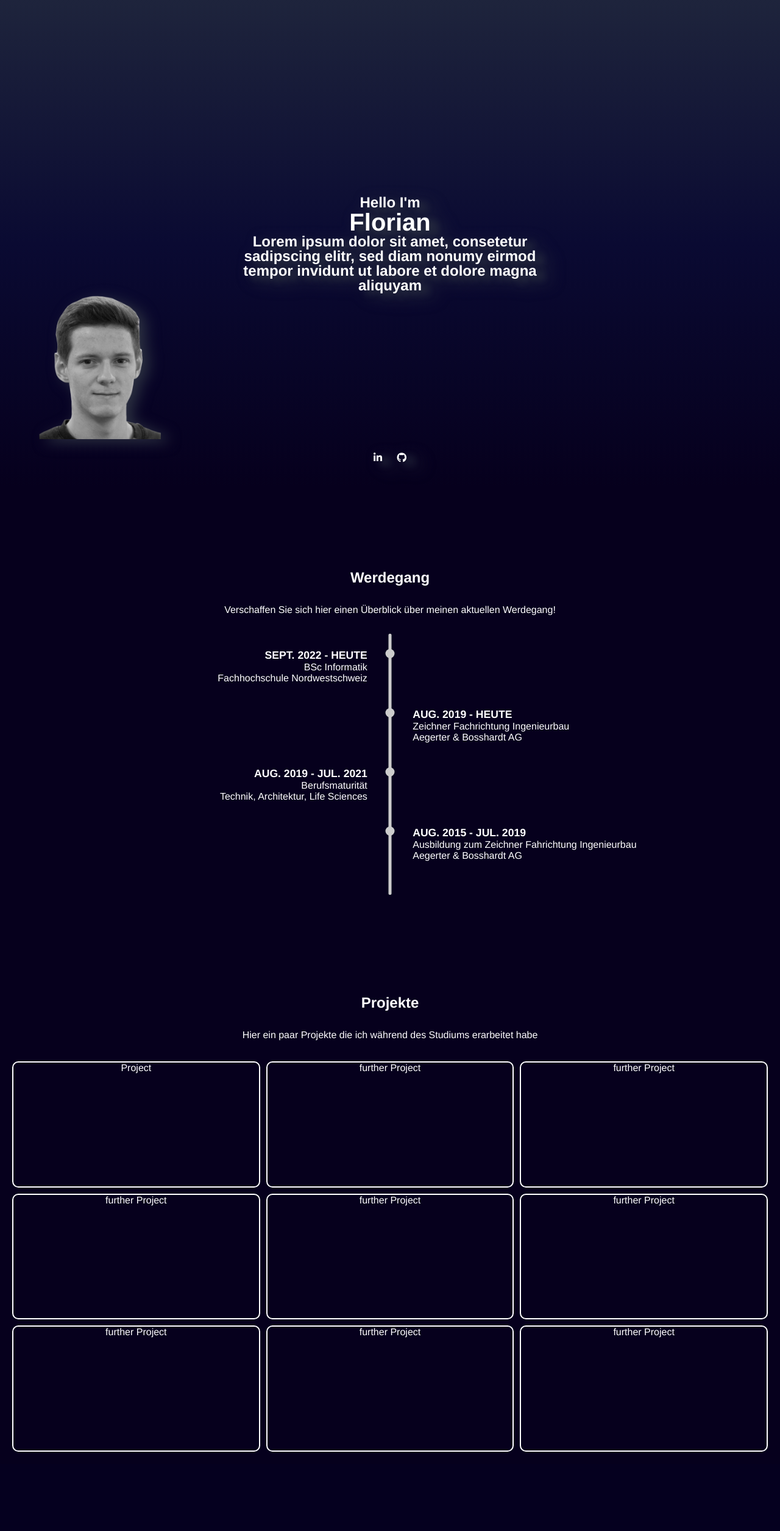
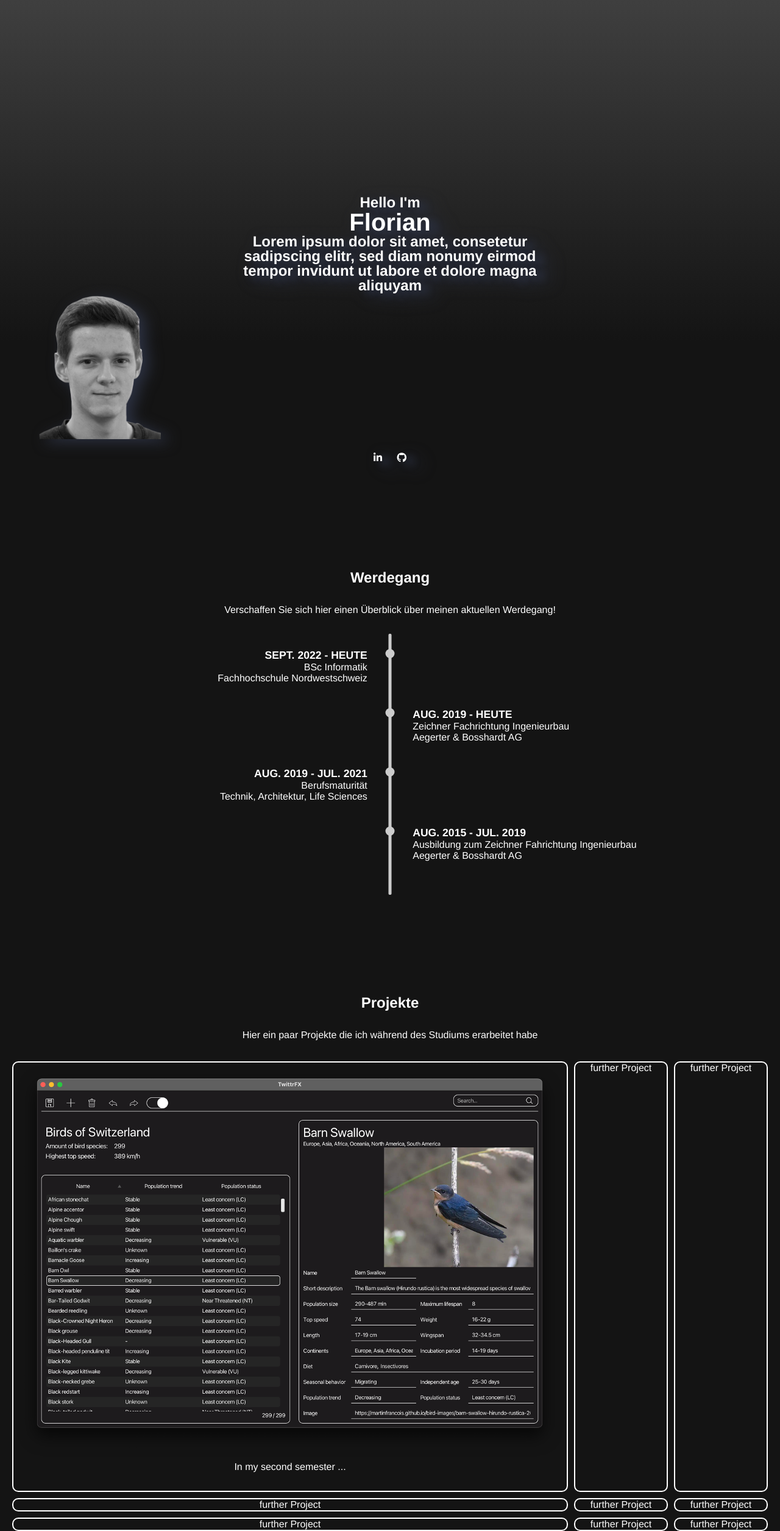
Before and after one commit to realflorianchrist/code_kitchen, a web app: page /personal_website/src/main/index.html in a window 1280 px wide. Shown: the whole page at 61% size. Before the commit the page ends 2380 px from the top, so only its background shows below. Run offline with its HTML, style and script files only (its server is not run), Linux system fonts and the light colour scheme; data that the repository does not hold is empty; some libraries are stand-ins or nearby versions.

Commit message:
chanced colors, added first project

```diff
--- a/personal_website/src/main/index.html
+++ b/personal_website/src/main/index.html
@@ -25,7 +25,7 @@
             </ul>
 
             <div class="media-icons animate animate--slow animate--infinite shadowPulse">
-                <a href="#" class="icon"><i class="fa-brands fa-linkedin-in" style="color: #ffffff;"></i></a>
+                <a href="https://www.linkedin.com/in/florian-christ-983651194/" class="icon"><i class="fa-brands fa-linkedin-in" style="color: #ffffff;"></i></a>
                 <a href="#" class="icon"><i class="fa-brands fa-github"></i></a>
             </div>
         </section>
@@ -68,7 +68,10 @@
             </div>
 
             <ul class="projects">
-                <li>Project</li>
+                <li id="javafx">
+                    <img src="images/javafx.png" alt="javafx Project">
+                    <p>In my second semester ...</p>
+                </li>
                 <li>further Project</li>
                 <li>further Project</li>
                 <li>further Project</li>
--- a/personal_website/src/main/styles/styles.css
+++ b/personal_website/src/main/styles/styles.css
@@ -1,6 +1,9 @@
 :root {
-    --background-color: #06001d;
-    --brighter-background-color: #1e243c;
+    /*--background-color: #06001d;*/
+    /*--brighter-background-color: #1e243c;*/
+
+    --background-color: #141414;
+    --brighter-background-color: #3f3f3f;
 }
 
 * {
@@ -64,7 +67,8 @@ section {
 /* Main-Page*/
 
 .main-page {
-    background: linear-gradient(180deg, #1e243c, #0a0a32, #06001d);
+    /*background: linear-gradient(180deg, #1e243c, #0a0a32, #06001d);*/
+    background-image: linear-gradient(to top, #141414 30%, #1e1e1e, #292929, #343434, #3f3f3f);
 }
 
 .main-page ul {
--- a/plan_directory/src/main/webapp/index.html
+++ b/plan_directory/src/main/webapp/index.html
@@ -13,7 +13,7 @@
             <div><h3>AeBo Planverzeichnis</h3></div>
             <button class="filter-button" id="filter-button"><i class="fa-solid fa-filter"></i></button>
             <label class="search-bar">
-                <input type="text" placeholder="Search..">
+                <input type="text" placeholder="Suchen..">
             </label>
         </header>
 
```
Also changed, not shown: personal_website/src/main/images/javafx.png (added).
